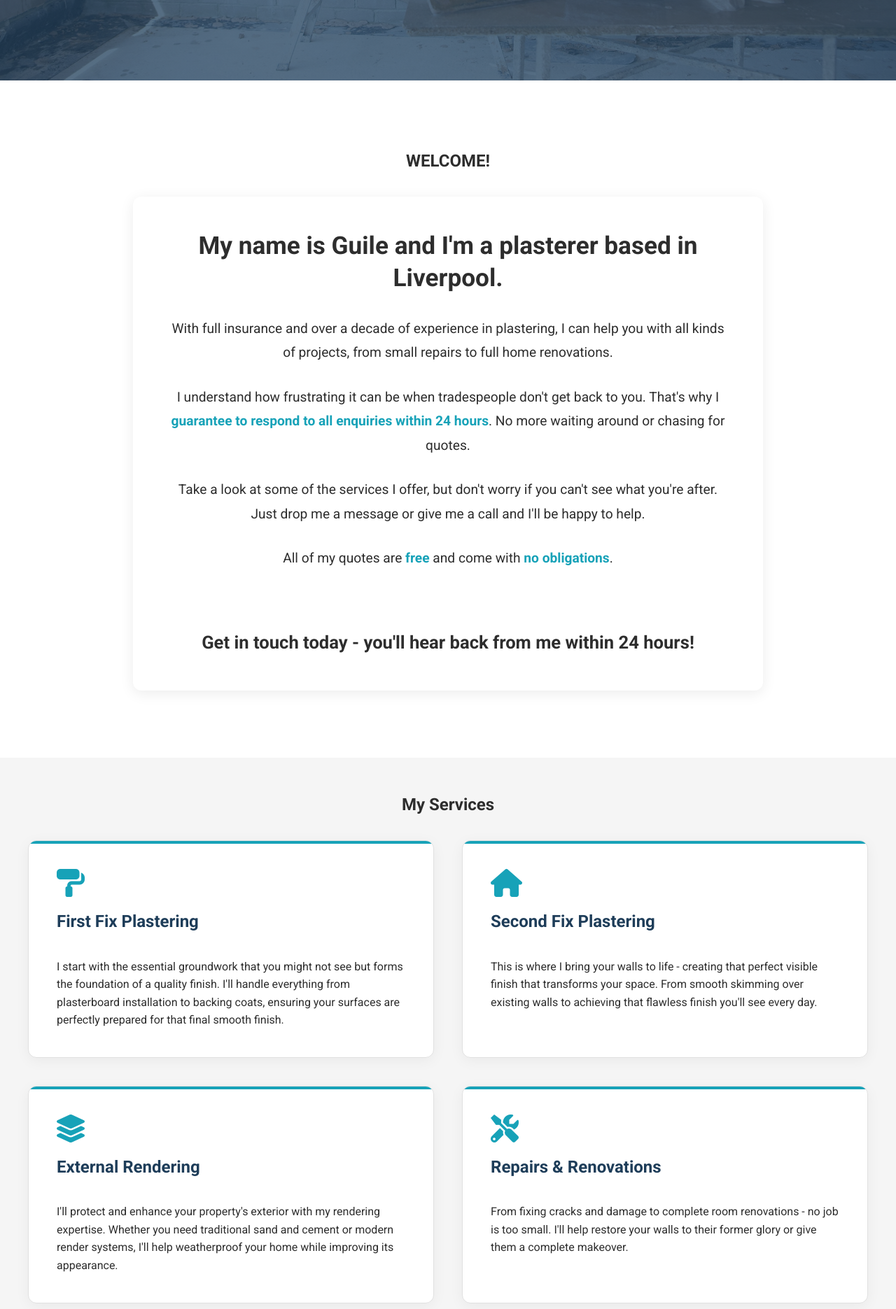
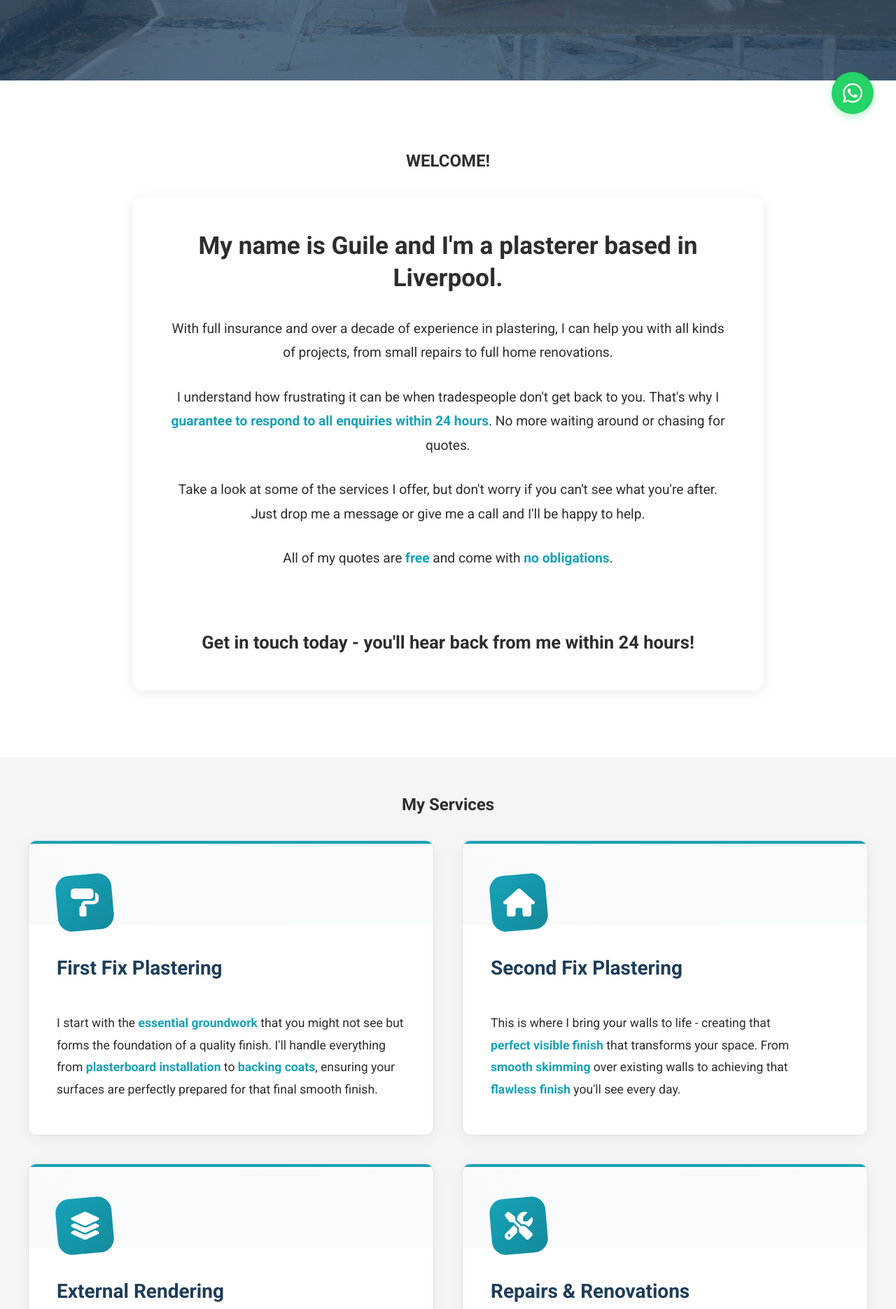
Before and after one commit to mcdonald-conor/jvtplastering, a plain HTML site: page index.html in a window 1280 px wide. Shown: the part 605-2476 px from the top of the page at 70% size. Drawn offline with Linux system fonts and the light colour scheme.

Commit message:
new theme change

```diff
--- a/index.html
+++ b/index.html
@@ -8,7 +8,10 @@
     <link rel="preconnect" href="https://fonts.googleapis.com">
     <link rel="preconnect" href="https://fonts.gstatic.com" crossorigin>
     <link href="https://fonts.googleapis.com/css2?family=Roboto:wght@300;400;700&display=swap" rel="stylesheet">
-    <link rel="stylesheet" href="https://cdnjs.cloudflare.com/ajax/libs/font-awesome/6.0.0/css/all.min.css"
+    <link rel="stylesheet" href="https://cdnjs.cloudflare.com/ajax/libs/font-awesome/6.5.1/css/all.min.css"
+          integrity="sha512-DTOQO9RWCH3ppGqcWaEA1BIZOC6xxalwEsw9c2QQeAIftl+Vegovlnee1c9QX4TctnWMn13TZye+giMm8e2LwA=="
+          crossorigin="anonymous"
+          referrerpolicy="no-referrer"
           media="print"
           onload="this.media='all'">
     <meta name="description" content="Professional plastering services in Liverpool & Merseyside. Specializing in internal plastering, external rendering, and repairs. Free quotes within 24 hours. Fully insured plasterer serving Allerton, Aigburth, Mossley Hill, Woolton and surrounding areas.">
@@ -80,7 +83,10 @@
 <body>
     <header>
         <nav class="navbar">
-            <div class="logo">JT Plastering</div>
+            <div class="logo">
+                <i class="fas fa-paint-roller"></i>
+                JT Plastering
+            </div>
             <button class="mobile-menu-btn" aria-label="Toggle navigation menu" aria-expanded="false">
                 <span class="menu-bar"></span>
                 <span class="menu-bar"></span>
@@ -128,24 +134,32 @@
             <h2>My Services</h2>
             <div class="services-grid">
                 <div class="service-card">
-                    <i class="fas fa-paint-roller"></i>
+                    <div class="icon-container">
+                        <i class="fas fa-paint-roller"></i>
+                    </div>
                     <h3>First Fix Plastering</h3>
-                    <p>I start with the essential groundwork that you might not see but forms the foundation of a quality finish. I'll handle everything from plasterboard installation to backing coats, ensuring your surfaces are perfectly prepared for that final smooth finish.</p>
+                    <p>I start with the <span class="emphasis">essential groundwork</span> that you might not see but forms the foundation of a quality finish. I'll handle everything from <span class="emphasis">plasterboard installation</span> to <span class="emphasis">backing coats</span>, ensuring your surfaces are perfectly prepared for that final smooth finish.</p>
                 </div>
                 <div class="service-card">
-                    <i class="fas fa-home"></i>
+                    <div class="icon-container">
+                        <i class="fas fa-home"></i>
+                    </div>
                     <h3>Second Fix Plastering</h3>
-                    <p>This is where I bring your walls to life - creating that perfect visible finish that transforms your space. From smooth skimming over existing walls to achieving that flawless finish you'll see every day.</p>
+                    <p>This is where I bring your walls to life - creating that <span class="emphasis">perfect visible finish</span> that transforms your space. From <span class="emphasis">smooth skimming</span> over existing walls to achieving that <span class="emphasis">flawless finish</span> you'll see every day.</p>
                 </div>
                 <div class="service-card">
-                    <i class="fas fa-layer-group"></i>
+                    <div class="icon-container">
+                        <i class="fas fa-layer-group"></i>
+                    </div>
                     <h3>External Rendering</h3>
-                    <p>I'll protect and enhance your property's exterior with my rendering expertise. Whether you need traditional sand and cement or modern render systems, I'll help weatherproof your home while improving its appearance.</p>
+                    <p>I'll protect and enhance your property's exterior with my <span class="emphasis">rendering expertise</span>. Whether you need <span class="emphasis">traditional sand and cement</span> or <span class="emphasis">modern render systems</span>, I'll help weatherproof your home while improving its appearance.</p>
                 </div>
                 <div class="service-card">
-                    <i class="fas fa-tools"></i>
+                    <div class="icon-container">
+                        <i class="fas fa-tools"></i>
+                    </div>
                     <h3>Repairs & Renovations</h3>
-                    <p>From fixing cracks and damage to complete room renovations - no job is too small. I'll help restore your walls to their former glory or give them a complete makeover.</p>
+                    <p>From fixing <span class="emphasis">cracks and damage</span> to <span class="emphasis">complete room renovations</span> - no job is too small. I'll help restore your walls to their former glory or give them a <span class="emphasis">complete makeover</span>.</p>
                 </div>
             </div>
         </section>
@@ -214,7 +228,7 @@
 
         <section id="quote" class="cta-section">
             <div class="container">
-                <h2>Ready to Transform Your Space?</h2>
+                <h2>Ready to <strong>Transform</strong> Your Space?</h2>
                 <p>Choose how you'd like to get in touch - I'll respond within 24 hours</p>
                 <div class="cta-buttons">
                     <a href="tel:07957786876" class="cta-button flex items-center justify-center">Call Direct: 07957 786 876</a>
@@ -261,5 +275,15 @@
             </div>
         </section>
     </main>
+    <!-- WhatsApp Widget -->
+    <div class="whatsapp-widget">
+        <a href="https://wa.me/447957786876?text=Hi%20there!%20I'm%20interested%20in%20your%20plastering%20services."
+           class="whatsapp-button"
+           target="_blank"
+           rel="noopener noreferrer"
+           aria-label="Chat with us on WhatsApp">
+            <i class="fab fa-whatsapp"></i>
+        </a>
+    </div>
 </body>
 </html>
--- a/styles.css
+++ b/styles.css
@@ -58,6 +58,20 @@ body {
     font-size: 1.8rem;
     font-weight: 800;
     text-shadow: 1px 1px 3px rgba(0,0,0,0.5);
+    display: flex;
+    align-items: center;
+    gap: 0.5rem;
+}
+
+.logo i {
+    color: var(--accent-color);
+    transform: rotate(-15deg);
+    transition: transform 0.3s ease;
+    font-size: 1.6rem;
+}
+
+.navbar:hover .logo i {
+    transform: rotate(0deg);
 }
 
 .mobile-menu-btn {
@@ -240,14 +254,15 @@ h2 {
 /* Services */
 .services-grid {
     display: grid;
-    gap: 2rem;
+    gap: 2.5rem;
     grid-template-columns: 1fr;
+    position: relative;
 }
 
 .service-card {
     background: var(--light-color);
     color: var(--text-color);
-    padding: 2.5rem;
+    padding: 3rem 2.5rem;
     border-radius: 12px;
     transition: all 0.3s ease;
     position: relative;
@@ -260,6 +275,19 @@ h2 {
     box-shadow: 0 4px 20px rgba(0,0,0,0.05);
 }
 
+/* Add decorative top pattern */
+.service-card::after {
+    content: '';
+    position: absolute;
+    top: 0;
+    left: 0;
+    width: 100%;
+    height: 120px;
+    background: linear-gradient(45deg, var(--primary-color), var(--accent-color));
+    opacity: 0.03;
+    transition: all 0.3s ease;
+}
+
 .service-card::before {
     content: '';
     position: absolute;
@@ -268,6 +296,7 @@ h2 {
     width: 100%;
     height: 4px;
     background: var(--accent-color);
+    z-index: 1;
 }
 
 .service-card:hover {
@@ -276,28 +305,80 @@ h2 {
     border-color: var(--accent-color);
 }
 
+.service-card:hover::after {
+    opacity: 0.06;
+}
+
 .service-card h3 {
     color: var(--primary-color);
-    margin-bottom: 1rem;
-    font-size: 1.5rem;
+    margin-bottom: 1.5rem;
+    font-size: 1.75rem;
     font-weight: 600;
+    position: relative;
+    z-index: 2;
+}
+
+/* Icon container */
+.service-card .icon-container {
+    width: 80px;
+    height: 80px;
+    background: linear-gradient(135deg, var(--accent-color), var(--hover-accent));
+    border-radius: 20px;
+    display: flex;
+    align-items: center;
+    justify-content: center;
+    margin-bottom: 2rem;
+    position: relative;
+    z-index: 2;
+    transform: rotate(-5deg);
+    transition: all 0.3s ease;
+}
+
+.service-card:hover .icon-container {
+    transform: rotate(0deg) scale(1.05);
 }
 
 .service-card i {
     font-size: 2.5rem;
-    color: var(--accent-color);
-    margin-bottom: 1rem;
-    height: 2.5rem;
-    width: 2.5rem;
-    display: inline-block;
+    color: var(--light-color);
+    transform: rotate(5deg);
+    transition: all 0.3s ease;
+}
+
+.service-card:hover i {
+    transform: rotate(0deg);
 }
 
 .service-card p {
-    font-size: 1rem;
-    line-height: 1.6;
+    font-size: 1.1rem;
+    line-height: 1.8;
     margin-top: 1rem;
     color: var(--text-color);
     flex-grow: 1;
+    position: relative;
+    z-index: 2;
+}
+
+/* Add emphasis to key phrases */
+.service-card p .emphasis {
+    color: var(--accent-color);
+    font-weight: 600;
+    display: inline-block;
+    position: relative;
+    z-index: 2;
+}
+
+/* Optional: Add a subtle underline effect on hover */
+.service-card p .emphasis:hover {
+    color: var(--hover-accent);
+}
+
+/* Service cards grid layout */
+@media (min-width: 768px) {
+    .services-grid {
+        grid-template-columns: repeat(2, 1fr);
+        gap: 2.5rem;
+    }
 }
 
 /* Contact form */
@@ -400,6 +481,30 @@ textarea {
     font-size: 2.5rem;
     margin-bottom: 1rem;
     color: var(--accent-color);
+}
+
+.cta-section h2 strong {
+    color: var(--light-color);
+    font-weight: 800;
+    font-size: 1.1em;
+    display: inline-block;
+    position: relative;
+}
+
+.cta-section h2 strong::after {
+    content: '';
+    position: absolute;
+    bottom: -4px;
+    left: 0;
+    width: 100%;
+    height: 2px;
+    background-color: var(--light-color);
+    transform: scaleX(0);
+    transition: transform 0.3s ease;
+}
+
+.cta-section h2:hover strong::after {
+    transform: scaleX(1);
 }
 
 .cta-section p {
@@ -942,3 +1047,78 @@ section {
         font-size: 1rem;
     }
 }
+
+/* WhatsApp Widget */
+.whatsapp-widget {
+    position: fixed;
+    bottom: 2rem;
+    right: 2rem;
+    z-index: 999;
+}
+
+.whatsapp-button {
+    background-color: #25D366;
+    color: var(--light-color);
+    width: 60px;
+    height: 60px;
+    border-radius: 50%;
+    display: flex;
+    align-items: center;
+    justify-content: center;
+    text-decoration: none;
+    box-shadow: 0 4px 12px rgba(37, 211, 102, 0.3);
+    transition: all 0.3s ease;
+}
+
+.whatsapp-button:hover {
+    transform: translateY(-5px);
+    box-shadow: 0 6px 16px rgba(37, 211, 102, 0.4);
+}
+
+.whatsapp-button i {
+    font-size: 2rem;
+}
+
+/* Add tooltip */
+.whatsapp-button::before {
+    content: 'Chat with us on WhatsApp';
+    position: absolute;
+    right: 70px;
+    top: 50%;
+    transform: translateY(-50%);
+    background: var(--dark-color);
+    color: var(--light-color);
+    padding: 0.5rem 1rem;
+    border-radius: 4px;
+    font-size: 0.9rem;
+    opacity: 0;
+    visibility: hidden;
+    transition: all 0.3s ease;
+    white-space: nowrap;
+}
+
+.whatsapp-button:hover::before {
+    opacity: 1;
+    visibility: visible;
+}
+
+/* Mobile adjustments */
+@media (max-width: 768px) {
+    .whatsapp-widget {
+        bottom: 1.5rem;
+        right: 1.5rem;
+    }
+
+    .whatsapp-button {
+        width: 50px;
+        height: 50px;
+    }
+
+    .whatsapp-button i {
+        font-size: 1.75rem;
+    }
+
+    .whatsapp-button::before {
+        display: none; /* Hide tooltip on mobile */
+    }
+}
```
